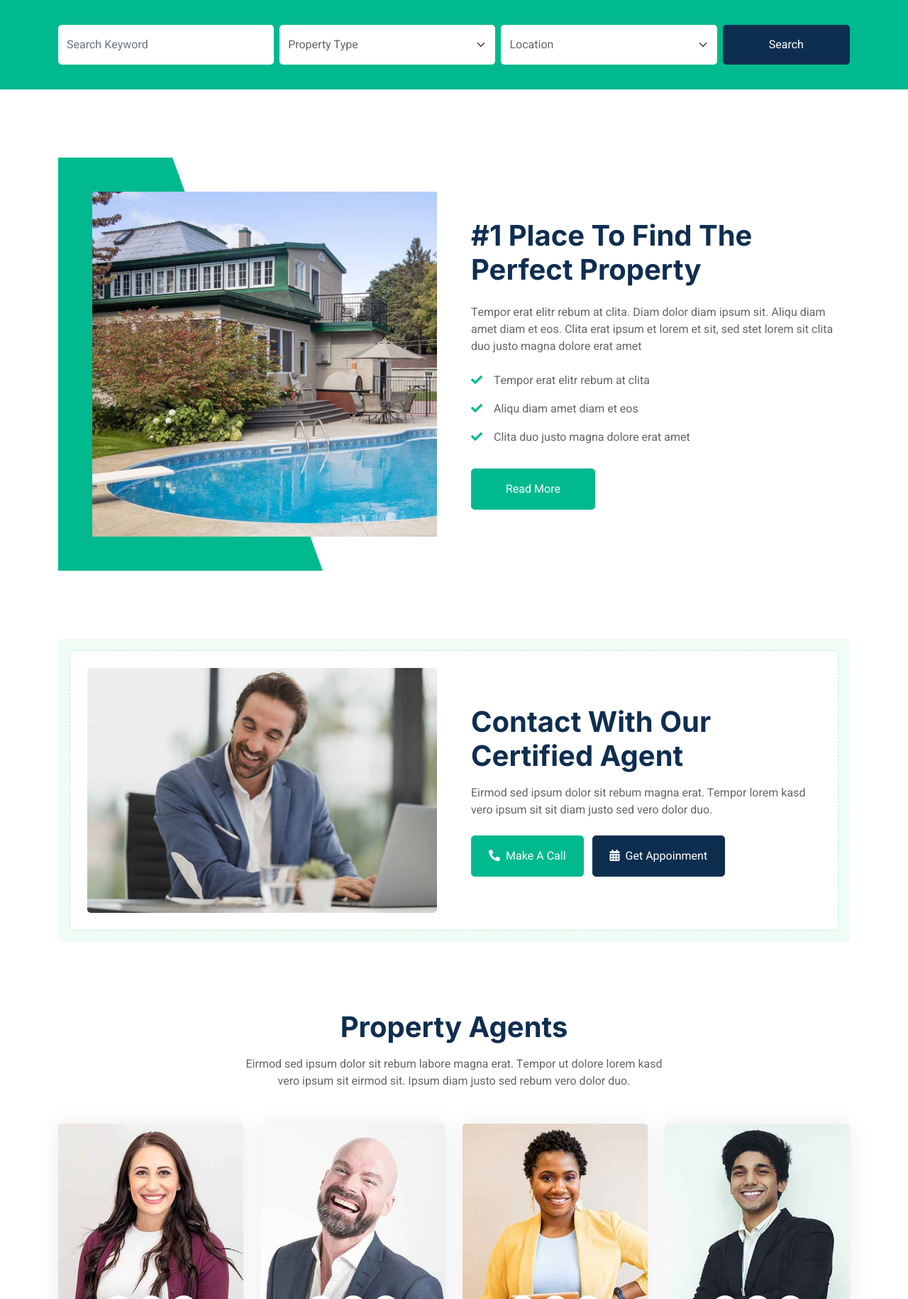
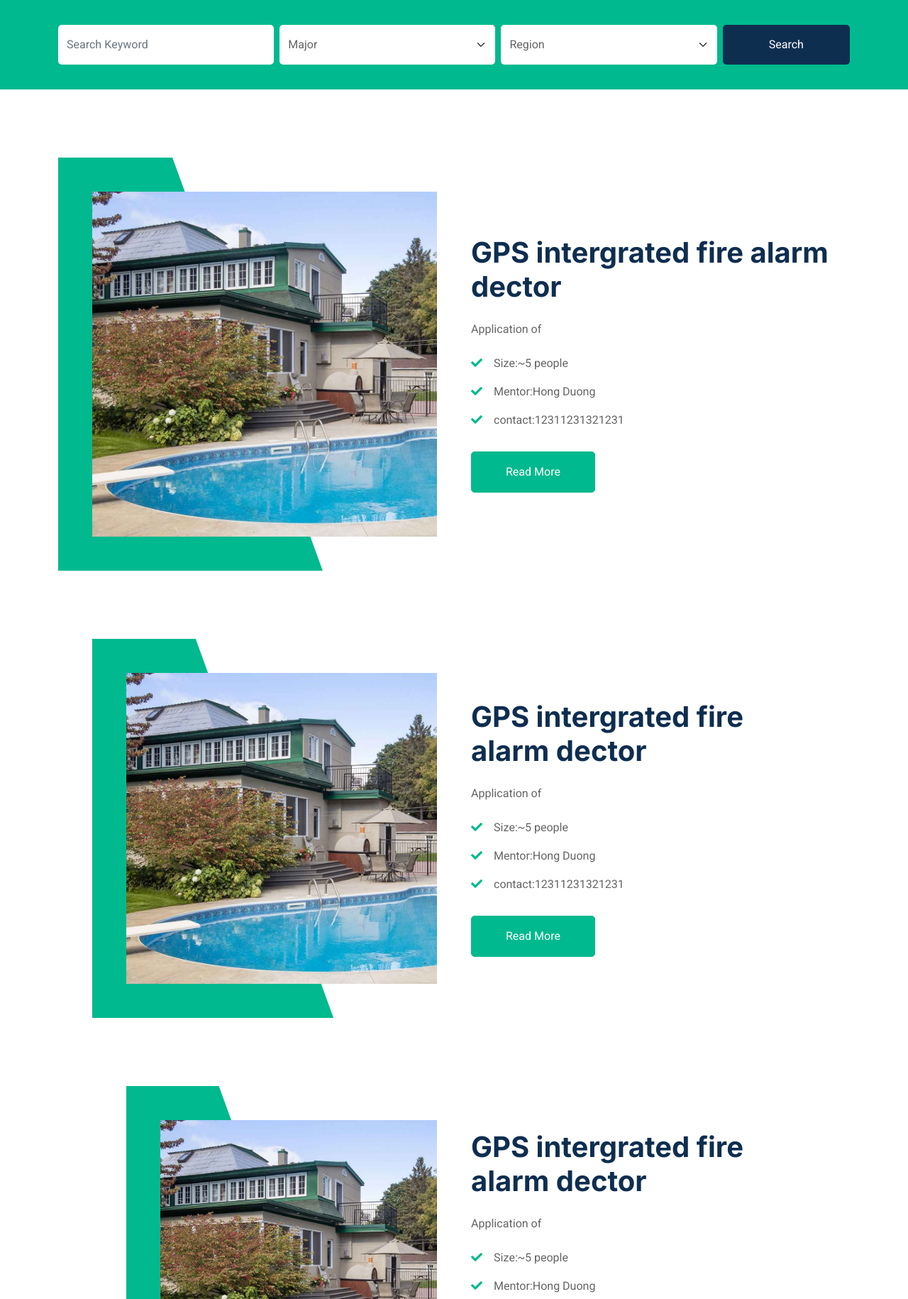
Before and after one commit to Ditbu1702/Byteuss, a plain HTML site: page real-estate-html-template/about.html in a window 1280 px wide. Shown: the part 448-2278 px from the top of the page at 71% size. Drawn offline with nearby package versions, Linux system fonts and the light colour scheme.

Commit message:
Update about.html

```diff
--- a/real-estate-html-template/about.html
+++ b/real-estate-html-template/about.html
@@ -3,7 +3,7 @@
 
 <head>
     <meta charset="utf-8">
-    <title>Makaan - Real Estate HTML Template</title>
+    <title>CollaboraSci</title>
     <meta content="width=device-width, initial-scale=1.0" name="viewport">
     <meta content="" name="keywords">
     <meta content="" name="description">
@@ -49,7 +49,7 @@
                     <div class="icon p-2 me-2">
                         <img class="img-fluid" src="img/icon-deal.png" alt="Icon" style="width: 30px; height: 30px;">
                     </div>
-                    <h1 class="m-0 text-primary">Makaan</h1>
+                    <h1 class="m-0 text-primary">ColloboraSci</h1>
                 </a>
                 <button type="button" class="navbar-toggler" data-bs-toggle="collapse" data-bs-target="#navbarCollapse">
                     <span class="navbar-toggler-icon"></span>
@@ -57,13 +57,12 @@
                 <div class="collapse navbar-collapse" id="navbarCollapse">
                     <div class="navbar-nav ms-auto">
                         <a href="index.html" class="nav-item nav-link">Home</a>
-                        <a href="about.html" class="nav-item nav-link active">About</a>
+                        <a href="about.html" class="nav-item nav-link active">Project</a>
                         <div class="nav-item dropdown">
-                            <a href="#" class="nav-link dropdown-toggle" data-bs-toggle="dropdown">Property</a>
+                            <a href="#" class="nav-link dropdown-toggle" data-bs-toggle="dropdown">Profile</a>
                             <div class="dropdown-menu rounded-0 m-0">
-                                <a href="property-list.html" class="dropdown-item">Property List</a>
-                                <a href="property-type.html" class="dropdown-item">Property Type</a>
-                                <a href="property-agent.html" class="dropdown-item">Property Agent</a>
+                                <a href="property-list.html" class="dropdown-item">Professor</a>
+                                <a href="property-type.html" class="dropdown-item">Student</a>
                             </div>
                         </div>
                         <div class="nav-item dropdown">
@@ -86,12 +85,12 @@
         <div class="container-fluid header bg-white p-0">
             <div class="row g-0 align-items-center flex-column-reverse flex-md-row">
                 <div class="col-md-6 p-5 mt-lg-5">
-                    <h1 class="display-5 animated fadeIn mb-4">About Us</h1>
+                    <h1 class="display-5 animated fadeIn mb-4">Project hub</h1>
                         <nav aria-label="breadcrumb animated fadeIn">
                         <ol class="breadcrumb text-uppercase">
                             <li class="breadcrumb-item"><a href="#">Home</a></li>
-                            <li class="breadcrumb-item"><a href="#">Pages</a></li>
-                            <li class="breadcrumb-item text-body active" aria-current="page">About</li>
+                            <li class="breadcrumb-item"><a href="#">Profile</a></li>
+                            <li class="breadcrumb-item text-body active" aria-current="page">Project</li>
                         </ol>
                     </nav>
                 </div>
@@ -114,18 +113,19 @@
                             </div>
                             <div class="col-md-4">
                                 <select class="form-select border-0 py-3">
-                                    <option selected>Property Type</option>
-                                    <option value="1">Property Type 1</option>
-                                    <option value="2">Property Type 2</option>
-                                    <option value="3">Property Type 3</option>
+                                    <option selected>Major</option>
+                                    <option value="1">Electrical Engineering</option>
+                                    <option value="2">Business</option>
+                                    <option value="3">Information Technology</option>
+                                    <option value="4">Biomedical</option>
                                 </select>
                             </div>
                             <div class="col-md-4">
                                 <select class="form-select border-0 py-3">
-                                    <option selected>Location</option>
-                                    <option value="1">Location 1</option>
-                                    <option value="2">Location 2</option>
-                                    <option value="3">Location 3</option>
+                                    <option selected>Region</option>
+                                    <option value="1">South</option>
+                                    <option value="2">North</option>
+                                    <option value="3">Mekong Delta</option>
                                 </select>
                             </div>
                         </div>
@@ -149,12 +149,60 @@
                         </div>
                     </div>
                     <div class="col-lg-6 wow fadeIn" data-wow-delay="0.5s">
-                        <h1 class="mb-4">#1 Place To Find The Perfect Property</h1>
-                        <p class="mb-4">Tempor erat elitr rebum at clita. Diam dolor diam ipsum sit. Aliqu diam amet diam et eos. Clita erat ipsum et lorem et sit, sed stet lorem sit clita duo justo magna dolore erat amet</p>
-                        <p><i class="fa fa-check text-primary me-3"></i>Tempor erat elitr rebum at clita</p>
-                        <p><i class="fa fa-check text-primary me-3"></i>Aliqu diam amet diam et eos</p>
-                        <p><i class="fa fa-check text-primary me-3"></i>Clita duo justo magna dolore erat amet</p>
+                        <h1 class="mb-4">GPS intergrated fire alarm dector</h1>
+                        <p class="mb-4">Application of </p>
+                        <p><i class="fa fa-check text-primary me-3"></i>Size:~5 people</p>
+                        <p><i class="fa fa-check text-primary me-3"></i>Mentor:Hong Duong</p>
+                        <p><i class="fa fa-check text-primary me-3"></i>contact:12311231321231</p>
                         <a class="btn btn-primary py-3 px-5 mt-3" href="">Read More</a>
+                    </div>
+                    <div class="container-xxl py-5">
+                        <div class="container">
+                            <div class="row g-5 align-items-center">
+                                <div class="col-lg-6 wow fadeIn" data-wow-delay="0.1s">
+                                    <div class="about-img position-relative overflow-hidden p-5 pe-0">
+                                        <img class="img-fluid w-100" src="img/about.jpg">
+                                    </div>
+                                </div>
+                                <div class="col-lg-6 wow fadeIn" data-wow-delay="0.5s">
+                                    <h1 class="mb-4">GPS intergrated fire alarm dector</h1>
+                                    <p class="mb-4">Application of </p>
+                                    <p><i class="fa fa-check text-primary me-3"></i>Size:~5 people</p>
+                                    <p><i class="fa fa-check text-primary me-3"></i>Mentor:Hong Duong</p>
+                                    <p><i class="fa fa-check text-primary me-3"></i>contact:12311231321231</p>
+                                    <a class="btn btn-primary py-3 px-5 mt-3" href="">Read More</a>
+                                     </div>
+                    <div class="container-xxl py-5">
+                        <div class="container">
+                            <div class="row g-5 align-items-center">
+                                <div class="col-lg-6 wow fadeIn" data-wow-delay="0.1s">
+                                    <div class="about-img position-relative overflow-hidden p-5 pe-0">
+                                        <img class="img-fluid w-100" src="img/about.jpg">
+                                    </div>
+                                </div>
+                                <div class="col-lg-6 wow fadeIn" data-wow-delay="0.5s">
+                                    <h1 class="mb-4">GPS intergrated fire alarm dector</h1>
+                                    <p class="mb-4">Application of </p>
+                                    <p><i class="fa fa-check text-primary me-3"></i>Size:~5 people</p>
+                                    <p><i class="fa fa-check text-primary me-3"></i>Mentor:Hong Duong</p>
+                                    <p><i class="fa fa-check text-primary me-3"></i>contact:12311231321231</p>
+                                    <a class="btn btn-primary py-3 px-5 mt-3" href="">Read More</a>
+                                </div>
+                                <div class="container-xxl py-5">
+                                    <div class="container">
+                                        <div class="row g-5 align-items-center">
+                                            <div class="col-lg-6 wow fadeIn" data-wow-delay="0.1s">
+                                                <div class="about-img position-relative overflow-hidden p-5 pe-0">
+                                                    <img class="img-fluid w-100" src="img/about.jpg">
+                                                </div>
+                                            </div>
+                                            <div class="col-lg-6 wow fadeIn" data-wow-delay="0.5s">
+                                                <h1 class="mb-4">GPS intergrated fire alarm dector</h1>
+                                                <p class="mb-4">Application of </p>
+                                                <p><i class="fa fa-check text-primary me-3"></i>Size:~5 people</p>
+                                                <p><i class="fa fa-check text-primary me-3"></i>Mentor:Hong Duong</p>
+                                                <p><i class="fa fa-check text-primary me-3"></i>contact:12311231321231</p>
+                                                <a class="btn btn-primary py-3 px-5 mt-3" href="">Read More</a>
                     </div>
                 </div>
             </div>
```
